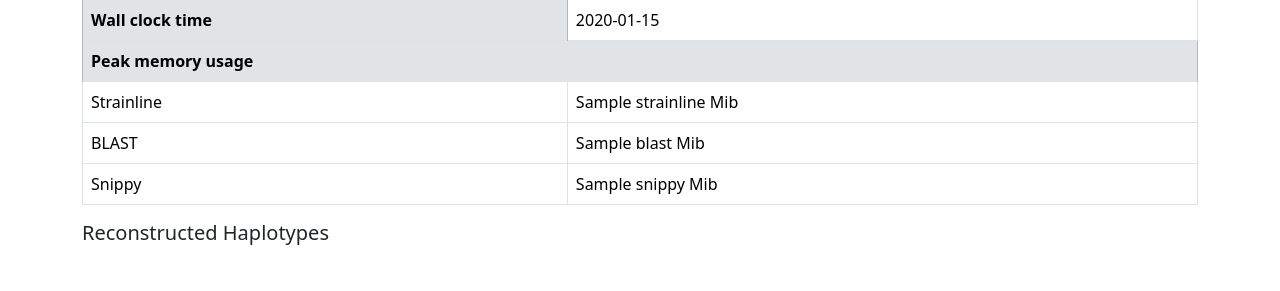
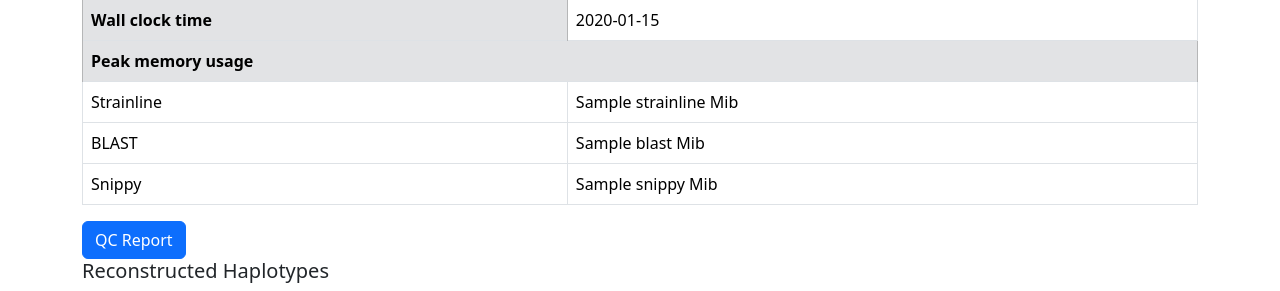
Before and after one commit to STTLab/HIV-64148, a Python web app: template scripts/utilities/reporter/templates/report_template.jinja in a window 1280 px wide. Shown: the part 142-433 px from the top of the page. Run offline with Jinja, Linux system fonts and the light colour scheme; the template is opened without the code that fills it: most values are stand-ins (such as "Sample title", 1, 10 or a date in 2020); a map, chart or similar area stays blank.

Commit message:
Add link to qc report

```diff
--- a/scripts/utilities/reporter/templates/report_template.jinja
+++ b/scripts/utilities/reporter/templates/report_template.jinja
@@ -29,6 +29,7 @@
             </tr>
         </tbody>
     </table>
+    <a href="{{ nanoplot_html }}" target="_blank" class="btn btn-primary">QC Report</a>
     {% endif %}
     <h5>Reconstructed Haplotypes</h5>
     <div class="row">
```
